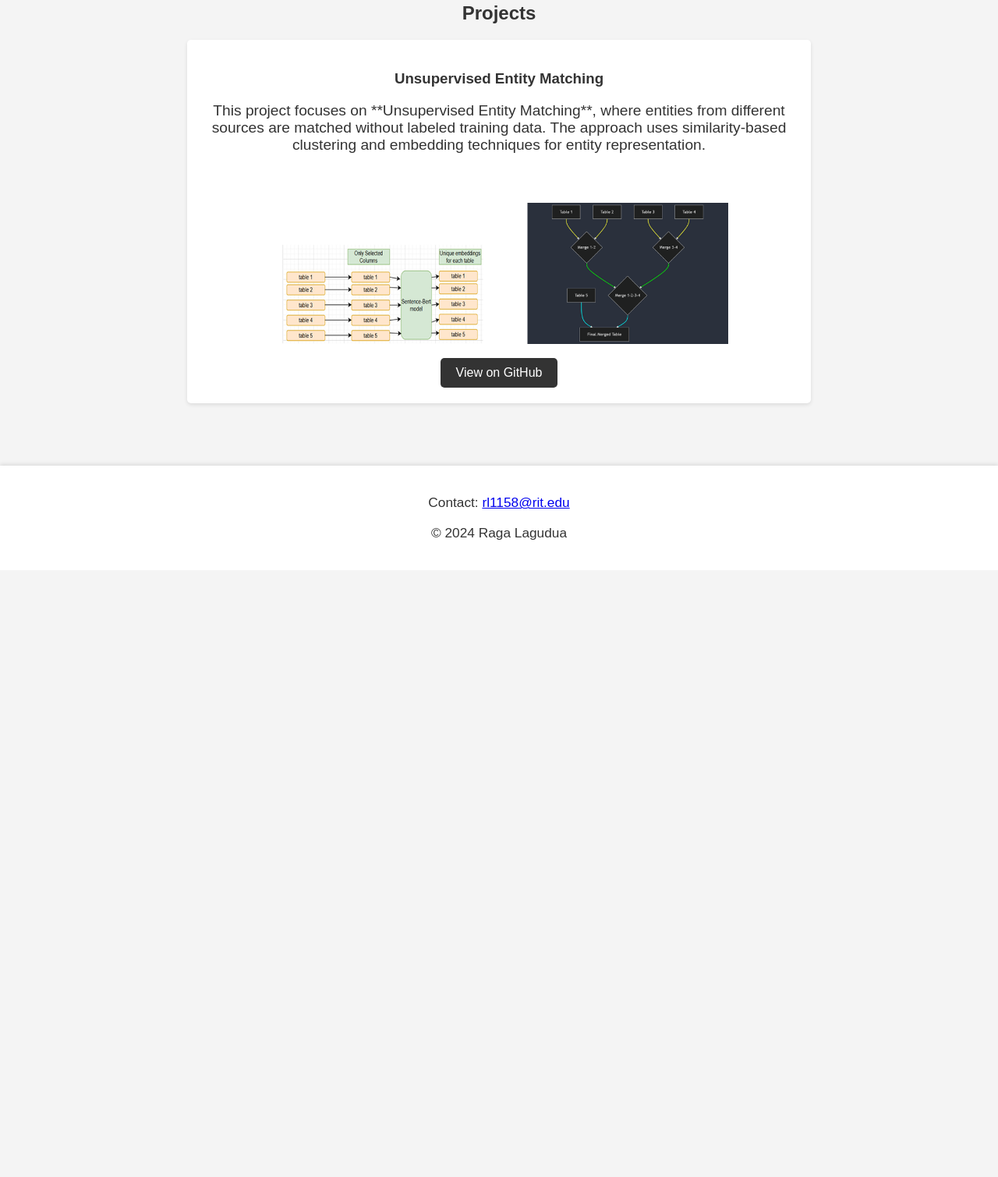
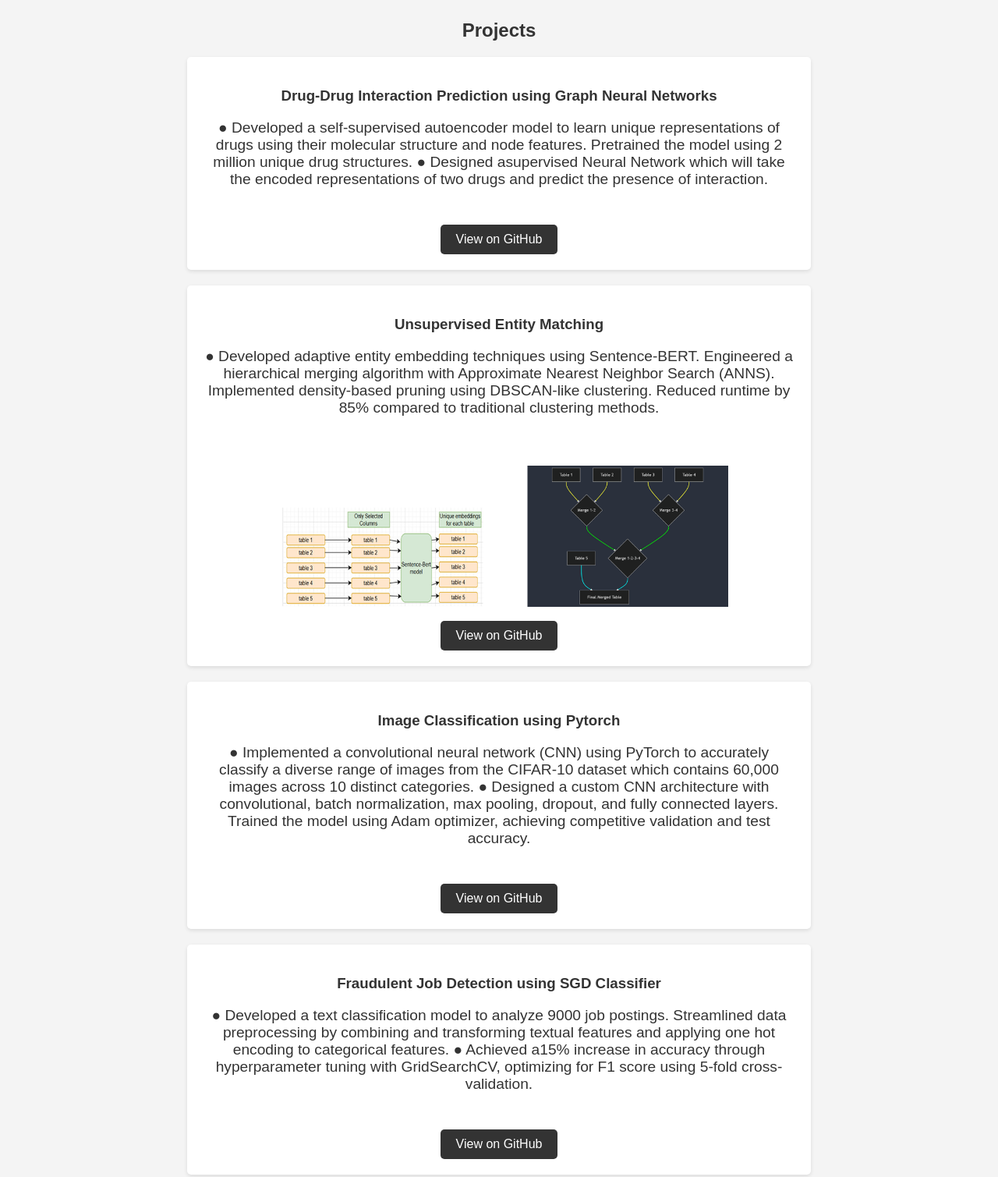
Before and after one commit to RagaLG/My-site-RLG, a plain HTML site: page index.html in a window 1280 px wide. Shown: the part 501-2010 px from the top of the page at 78% size. Before the commit the page ends 1232 px from the top, so only its background shows below. Drawn offline with Linux system fonts and the light colour scheme.

Commit message:
Added 4 projects

```diff
--- a/index.html
+++ b/index.html
@@ -10,27 +10,64 @@
     <header>
         <h1>Raga Lagudua</h1>
         <p>Data Scientist</p>
-        <a href="resume.pdf" class="btn">View Resume</a>
+        <a href="https://drive.google.com/drive/folders/187MucVJfor6bjnNuWiI1OQE1FWR9FSPA?usp=sharing" class="btn">View Resume</a>
     </header>
 
     <section id="about">
         <h2>About Me</h2>
-        <p>Aspiring and curious Data Scientist with cross-industry experience in E-Commerce Supply Chain,
-            Automotive Manufacturing and Academic Research in Biopharma.</p>
+        <p>Welcome to my website! I'm a Data Scientist with a strong analytical mindset and cross-industry experience in E-Commerce Supply Chain,
+            Automotive Manufacturing, and Biopharma Research.</p>
     </section>
 
     <section id="projects">
         <h2>Projects</h2>
 
         <div class="project">
+            <h3>Drug-Drug Interaction Prediction using Graph Neural Networks</h3>
+            <p>
+                ● Developed a self-supervised autoencoder model to learn unique representations of drugs using their molecular
+                structure and node features. Pretrained the model using 2 million unique drug structures.
+                ● Designed asupervised Neural Network which will take the encoded representations of two drugs and predict the
+                presence of interaction.
+            </p>
+            <br>
+            <a href="https://github.com/RagaLG/GNN-Drug-Interactions" class="btn" target="_blank">View on GitHub</a>
+        </div>
+
+        <div class="project">
             <h3>Unsupervised Entity Matching</h3>
             <p>
-                This project focuses on **Unsupervised Entity Matching**, where entities from different sources are matched without labeled training data.
-                The approach uses similarity-based clustering and embedding techniques for entity representation.
+                ● Developed adaptive entity embedding techniques using Sentence-BERT. Engineered a hierarchical merging
+                algorithm with Approximate Nearest Neighbor Search (ANNS). Implemented density-based pruning using
+                DBSCAN-like clustering. Reduced runtime by 85% compared to traditional clustering methods.
             </p>
             <img src="flow_diagram.png" alt="Flow Diagram" style="width: 100%; max-width: 600px;">
             <br>
             <a href="https://github.com/RagaLG/Unsupervised-Entity-Matching" class="btn" target="_blank">View on GitHub</a>
+        </div>
+
+        <div class="project">
+            <h3>Image Classification using Pytorch</h3>
+            <p>
+                ● Implemented a convolutional neural network (CNN) using PyTorch to accurately classify a diverse range of images
+                from the CIFAR-10 dataset which contains 60,000 images across 10 distinct categories.
+                ● Designed a custom CNN architecture with convolutional, batch normalization, max pooling, dropout, and fully
+                connected layers. Trained the model using Adam optimizer, achieving competitive validation and test accuracy.
+            </p>
+            <br>
+            <a href="https://github.com/RagaLG/Building-Neural-Networks/tree/main/Framework" class="btn" target="_blank">View on GitHub</a>
+        </div>
+
+        <div class="project">
+            <h3>Fraudulent Job Detection using SGD Classifier</h3>
+            <p>
+                ● Developed a text classification model to analyze 9000 job postings. Streamlined data preprocessing by combining
+                and transforming textual features and applying one hot encoding to categorical features.
+                ● Achieved a15% increase in accuracy through hyperparameter tuning with GridSearchCV, optimizing for F1 score
+                using 5-fold cross-validation.
+            </p>
+            <br>
+            <a href="https://github.com/RagaLG/Machine-Learning-Algorithms/tree/main/assignments/project" class="btn" target="_blank">View on GitHub</a>
         </div>
 
     </section>
```
